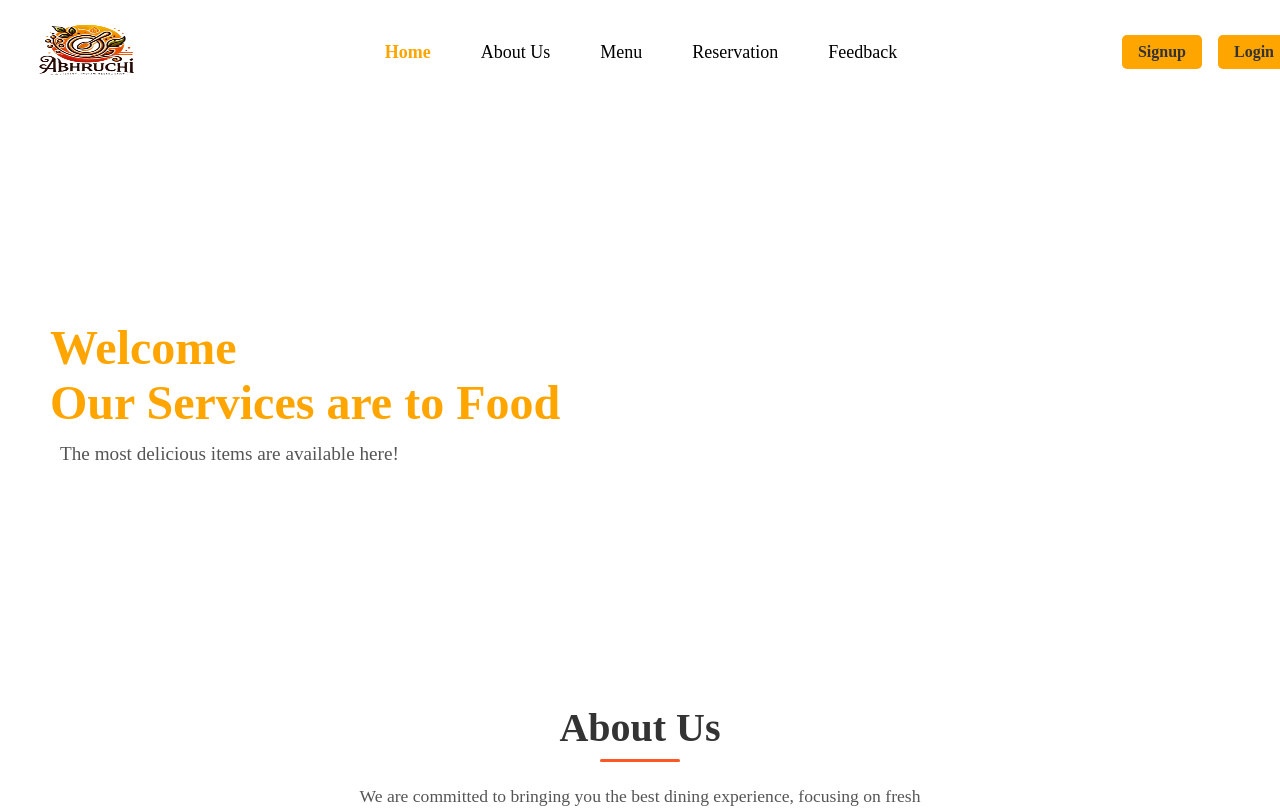
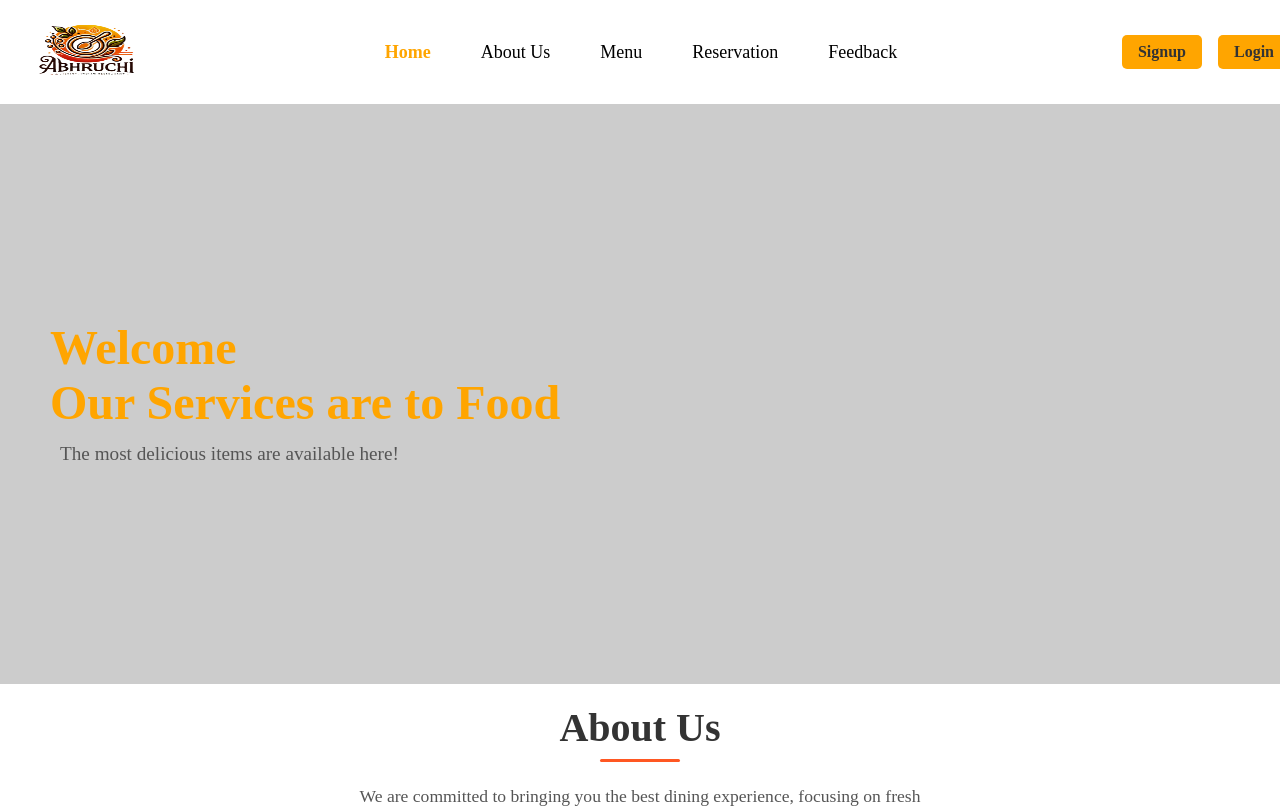
Before and after one commit to DUDEKULARAHIM/Sample-Restaurant-Website, a React (Create React App) app: page / in a window 1280 px wide. Shown: the top 808 px of the page. Built offline with nearby package versions, Linux system fonts and the light colour scheme; no server answers.

Commit message:
Update Hero.css

```diff
--- a/src/components/hero/Hero.css
+++ b/src/components/hero/Hero.css
@@ -1,7 +1,7 @@
 
 .hero-section {
 /*     background-image: url('herobackground.webp'); */
-    background-color: "black";
+    background-color: #ccc;
     height: 60vh;
     display: flex;
     align-items: center;
```
